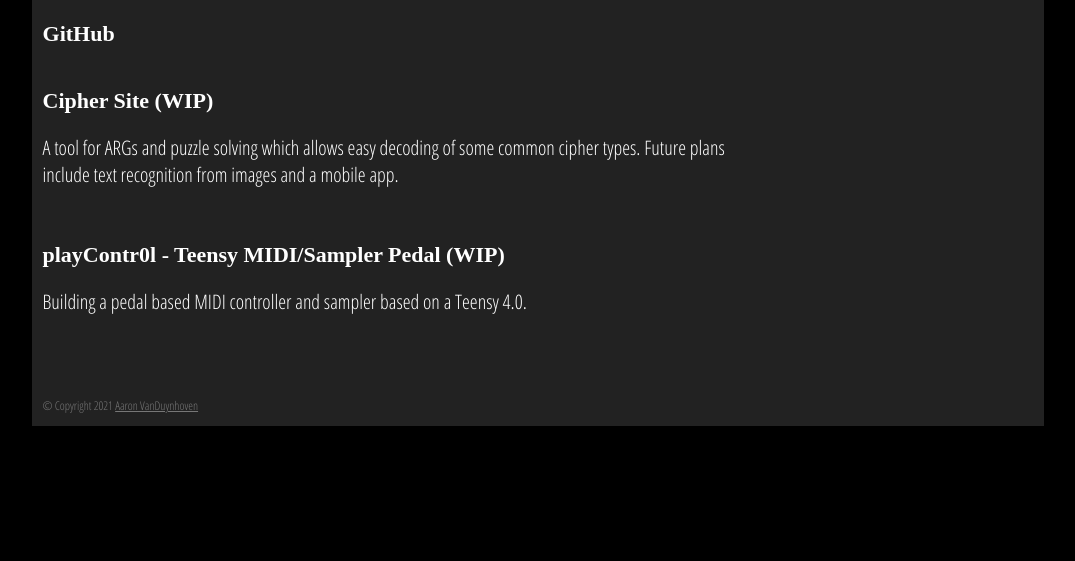
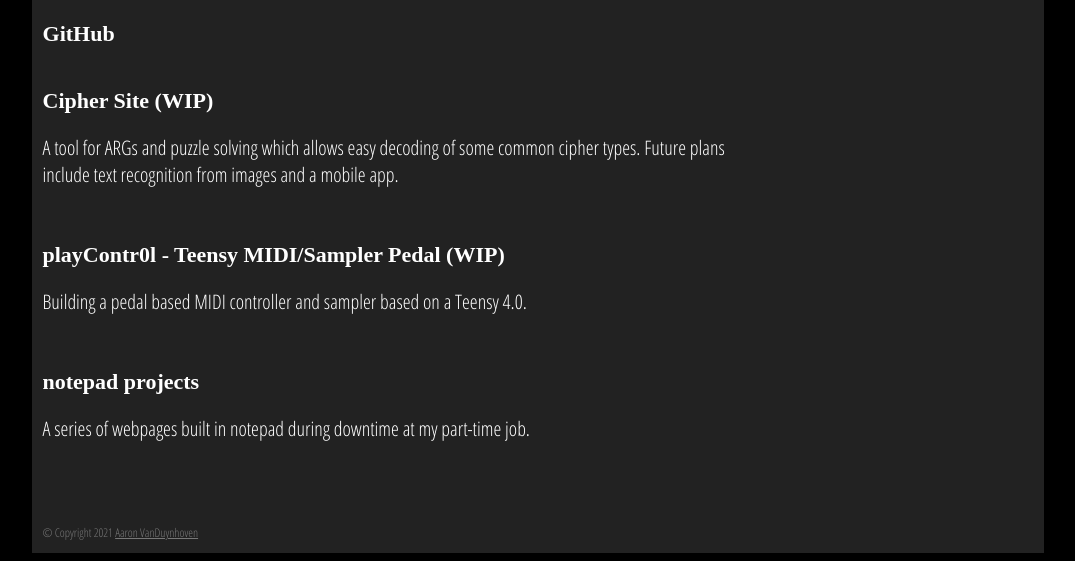
Before and after one commit to AaronVAudio/Homepage, a plain HTML site: page Homepage/projects.html in a window 1280 px wide. Shown: the part 659-1220 px from the top of the page, without its empty margins (102-1177 px from the left). Before the commit the page ends 1093 px from the top, so only its background shows below. Drawn offline with Linux system fonts and the light colour scheme; a web font is replaced by a local one.

Commit message:
Add files via upload

```diff
--- a/Homepage/projects.html
+++ b/Homepage/projects.html
@@ -36,6 +36,9 @@
                 <br>
                 <h3><a href="playcontr0l/index.html" target="_self">playContr0l - Teensy MIDI/Sampler Pedal (WIP)</a></h3>
                 <p>Building a pedal based MIDI controller and sampler based on a Teensy 4.0.</p>
+                <br>
+                <h3><a href="notepad/index.html" target="_self">notepad projects</a></h3>
+                <p>A series of webpages built in notepad during downtime at my part-time job.</p>
             </section>
 
             <footer>
```
